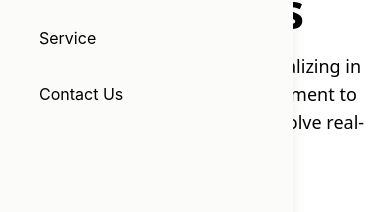
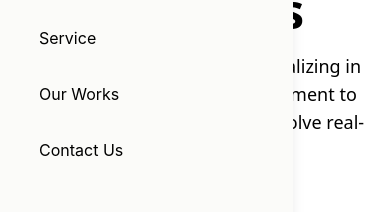
Before and after one commit to RagoDevs/RagoDevs, a React (Create React App) app: page /about in a window 390 px wide. Both pictures are taken after a click on the button "hamburger-menu-btn". Shown: the part 178-390 px from the top of the page. Built offline with nearby package versions, Linux system fonts and the light colour scheme.

Commit message:
added our works to sm screen

```diff
--- a/src/Components/Header.jsx
+++ b/src/Components/Header.jsx
@@ -80,6 +80,17 @@ function Header() {
                                 <Link to='/services' onClick={() => setOpen(true)} >Service</Link>
                             </li >
                             <li>
+                            <HashLink
+                                smooth
+                                to="/services#projects"
+                                scroll={(el) =>
+                                    el.scrollIntoView({ behavior: 'smooth', duration: 1500 })
+                                }
+                            >
+                                Our Works
+                            </HashLink>
+                        </li>
+                            <li>
                                 <Link to='/contact' onClick={() => setOpen(true)}>Contact Us</Link>
                             </li >
                         </ul >
```
Also changed, not shown: public/manifest.json, 1 other file (tests, documents, lock files or other folders).
